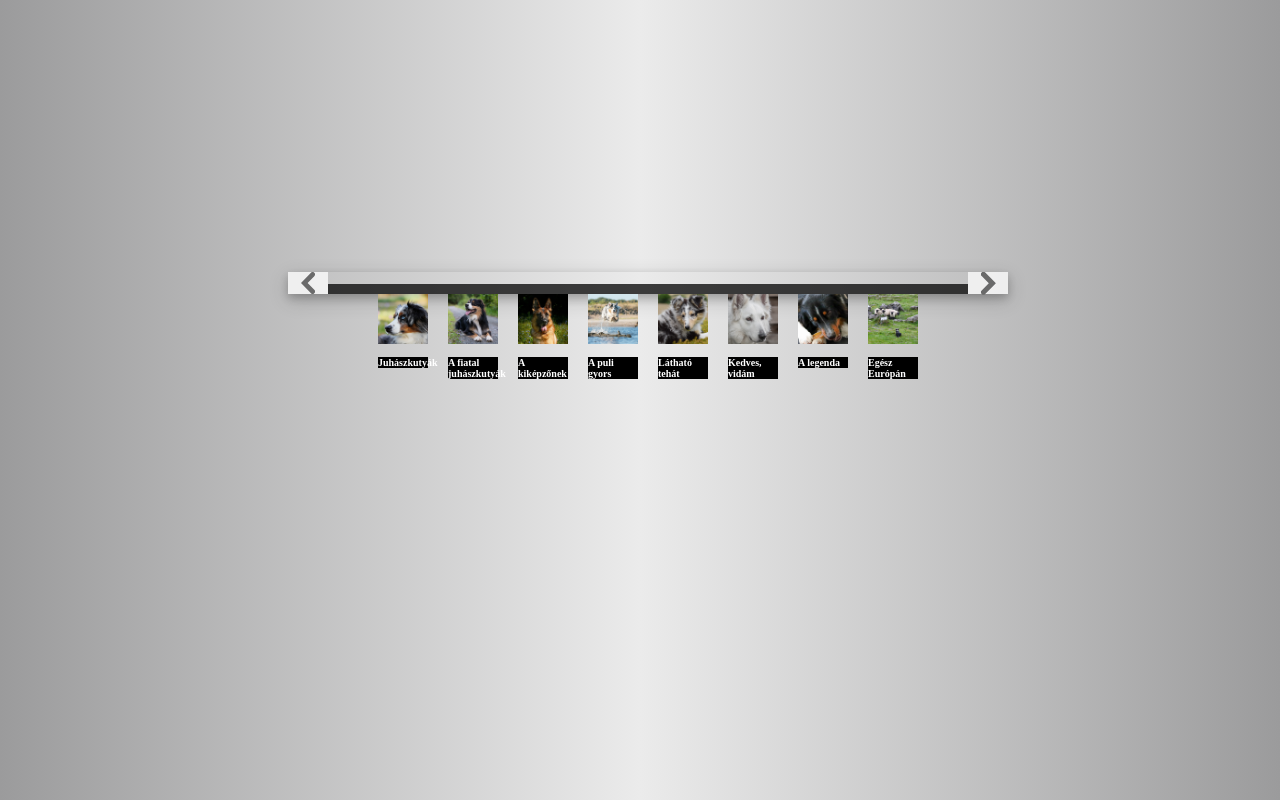
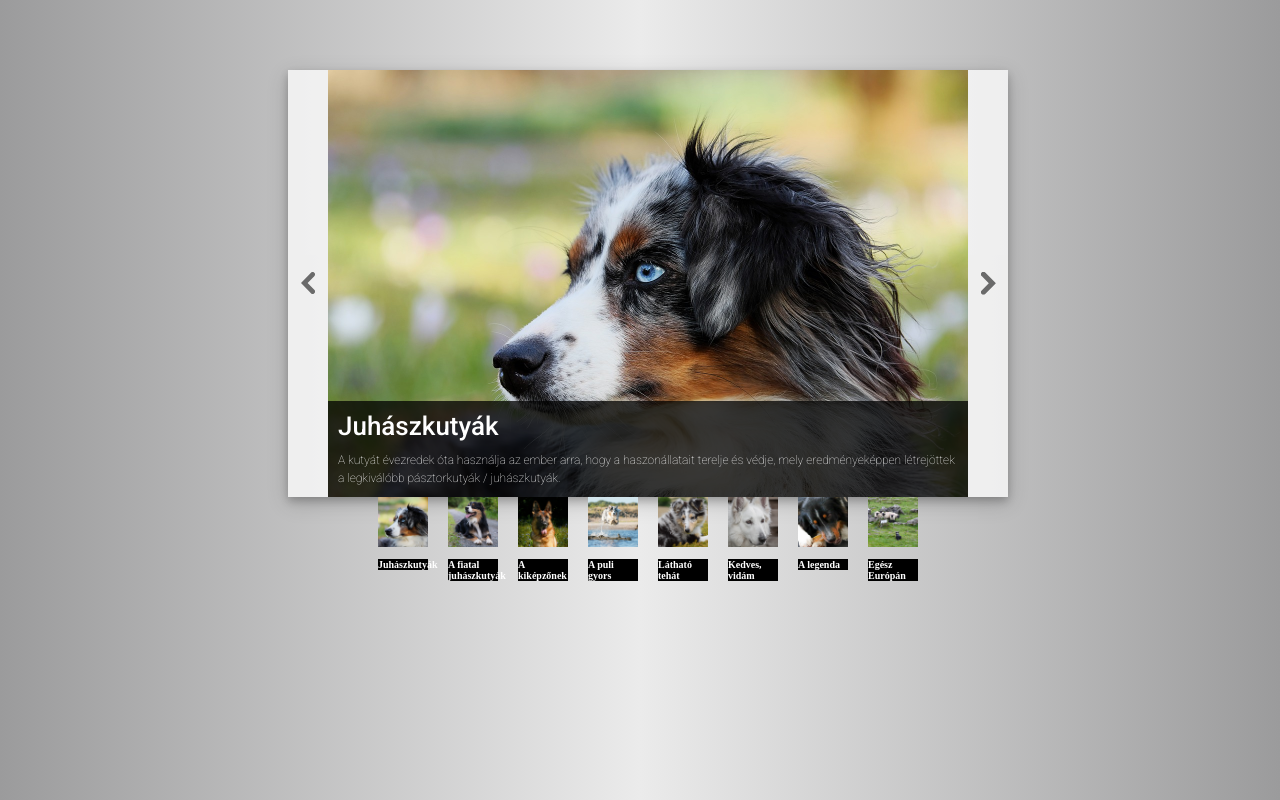
Before and after one commit to Ezster-sudo/Ezster-sudo.github.io, a plain HTML site: page index.html in a window 1280 px wide. Both pictures are taken after a click on the picture 308 px from the left and 283 px from the top of the page. Drawn offline with nearby package versions, Linux system fonts and the light colour scheme.

Commit message:
little victory

```diff
--- a/index.html
+++ b/index.html
@@ -13,7 +13,7 @@
 <body>
     <div class="container">
         <div class="mainContent">
-            <div class="cursor"><img src="./pics/arrow.svg" class="cursorpic"/></div>
+            <div class="cursor"><img src="./pics/arrow.svg" class="cursorpic" id="left-arrow"/></div>
             <div class="bigpic">
                 <img id="photo">
                 <div class="mainContentContainer">
@@ -21,7 +21,7 @@
                     <p id="description"></p>
                 </div>
             </div>
-            <div class="cursor"><img src="./pics/arrow.svg" class="cursorpic" id="right"/></div>
+            <div class="cursor"><img src="./pics/arrow.svg" class="cursorpic" id="right-arrow"/></div>
         </div>
         <div class="thumbnails">
         </div>
--- a/script.js
+++ b/script.js
@@ -1,4 +1,5 @@
-let data = [{
+let currentPhoto = 0;
+let imagesData = [{
     photo: 'pics/photo_1.jpg',
     title: 'Juhászkutyák',
     description: 'A kutyát évezredek óta használja az ember arra, hogy a haszonállatait terelje és védje, mely eredményeképpen létrejöttek a legkiválóbb pásztorkutyák / juhászkutyák.'
@@ -32,30 +33,32 @@ let data = [{
     description: 'Végigvonuló seregeik számára ugyanis kulcsfontosságú volt az ellátóvonalak és a raktárak őrzése.'
 }];
 
-let currentPhoto = 0;
+$('#photo').attr('src',imagesData[currentPhoto].photo);
+$('#title').text(imagesData[currentPhoto].title);
+$('#description').text(imagesData[currentPhoto].description);
+
+let loadcurrentPhoto = (photoNumber) => {
+    $('#photo').attr('src', imagesData[photoNumber].photo);
+    $('#title').text(imagesData[photoNumber].title);
+    $('#description').text(imagesData[photoNumber].description);
+  }
+
+  $('#right-arrow').click(() => {
+    if(currentPhoto < imagesData.length) {
+    currentPhoto++;
+    }
+    loadcurrentPhoto(currentPhoto);
+  })
+
+  $('#left-arrow').click(() => {
+    if(currentPhoto > 0) {
+      currentPhoto--;
+    }
+    loadcurrentPhoto(currentPhoto);
+  });
+
+imagesData.forEach((item, index) => {
+      $('.thumbnails').append(`<div class="smalls" data-index="${index}"><img src="${item.photo}" class="smalldog"><h2 class ="title">${item.title}</h2></div>`);
 
 
-
-//$('#photo').attr('src',data[currentPhoto].photo);
-//$('#title').text(data[currentPhoto].title);
-//$('#description').text(data[currentPhoto].description);
-
-
-
-    data.forEach((item, index) => {
-      $('.thumbnails').append(`<div class="smalls" data-index="${index}"><img src="${item.photo}" class="smalldog"><h2 class ="title">${item.title}</h2></div>`);
-      $('.smalldog').click((event) => {
-       let indexClicked = $(event.target).attr('data-index');
-       let currentPhoto = parseInt(indexClicked);
-
   });
-});
-
-let loadCurrent = (photoNumber) ;{
-    $('#photo').attr('src',data[currentPhoto].photo);
-  }
-
-
-      //$('#photo').attr('src',data[currentPhoto].photo);
-    //$('#title').text(data[currentPhoto].title);
-    //$('#description').text(data[currentPhoto].description);
--- a/style.css
+++ b/style.css
@@ -69,7 +69,7 @@ p#description {
     margin: auto;
   }
 
-  img#right {
+  img#right-arrow {
     transform: rotate(0.5turn);
   }
 
```
